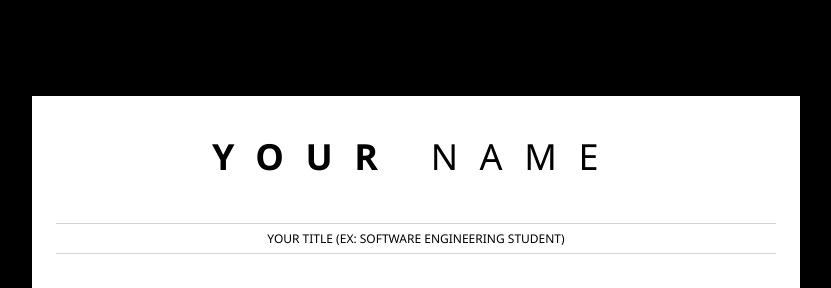
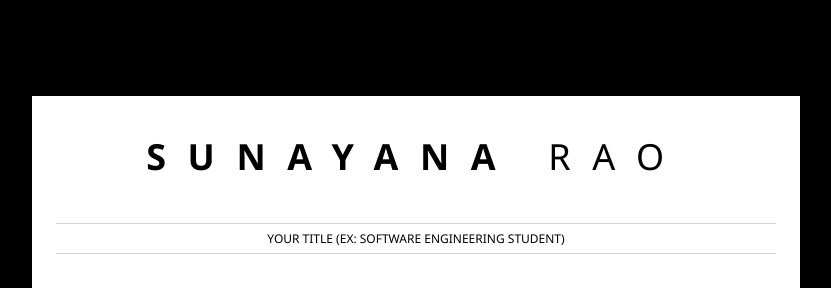
Before and after one commit to sunayana-01/resume-sat, a plain HTML site: page index.html in a window 1280 px wide. Shown: the top 288 px of the page, without its empty margins (224-1055 px from the left). Drawn offline with Linux system fonts and the light colour scheme.

Commit message:
changes done

```diff
--- a/index.html
+++ b/index.html
@@ -9,9 +9,9 @@
         <div class="container">
 		    <header id="header">
 			    <!-- resume header with your name and title -->
-			    <h1><b>YOUR</b> NAME</h1>
+			    <h1><b>SUNAYANA</b> RAO</h1>
 			    <hr>
-			    YOUR TITLE (EX: SOFTWARE ENGINEERING STUDENT)
+			        YOUR TITLE (EX: SOFTWARE ENGINEERING STUDENT)
 			    <hr>
 		    </header>
 		    <main>
```
